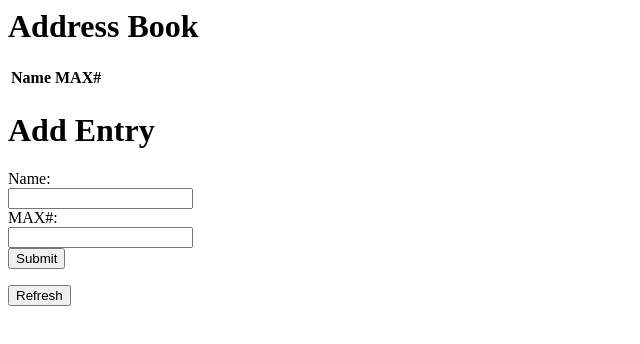
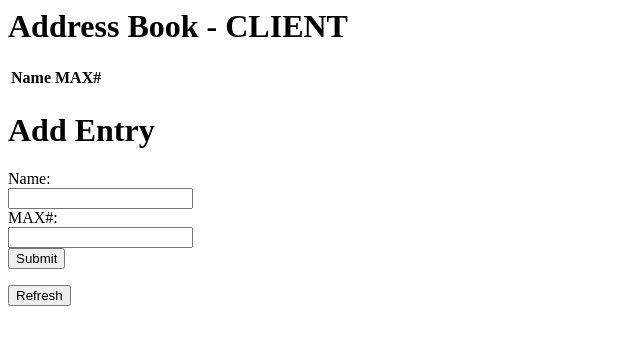
Before and after one commit to monthrie/dmaxab_client, a website: page index.html in a window 1280 px wide. Shown: the whole page, without its empty margins (0-640 px from the left). Drawn offline with Linux system fonts and the light colour scheme; no server answers.

Commit message:
it now works

```diff
--- a/index.html
+++ b/index.html
@@ -6,7 +6,7 @@
     <title>Add Entry</title>
 </head>
 <body>
-    <h1>Address Book</h1>
+    <h1>Address Book - CLIENT</h1>
     <table id="address-book">
         <thead>
             <tr>
@@ -33,7 +33,6 @@
             // Setup the form submission event handler
             document.getElementById('entry-form').addEventListener('submit', function(event) {
                 event.preventDefault();
-                sendTableRequest();
 
                 // Get the user's input data
                 const name = document.getElementById('name').value;
```
Also changed, not shown: 2 other files.
